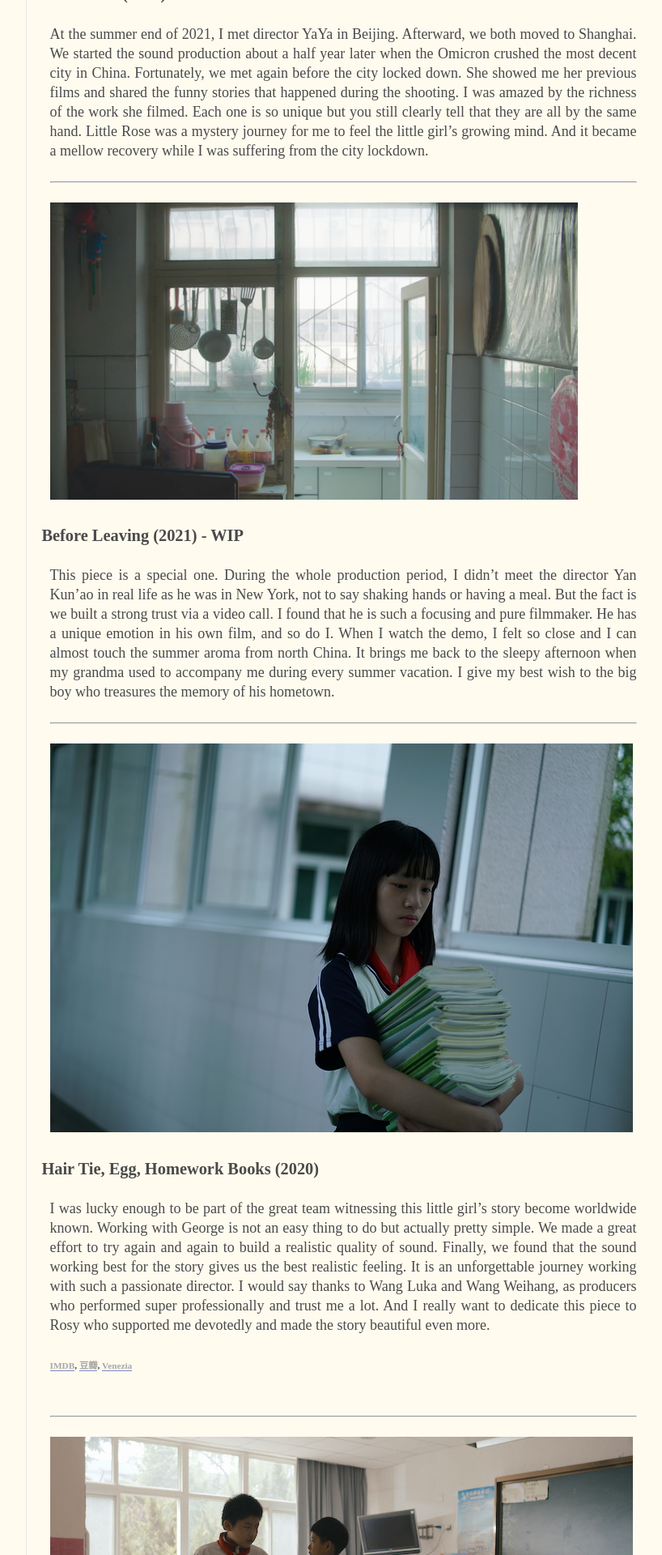
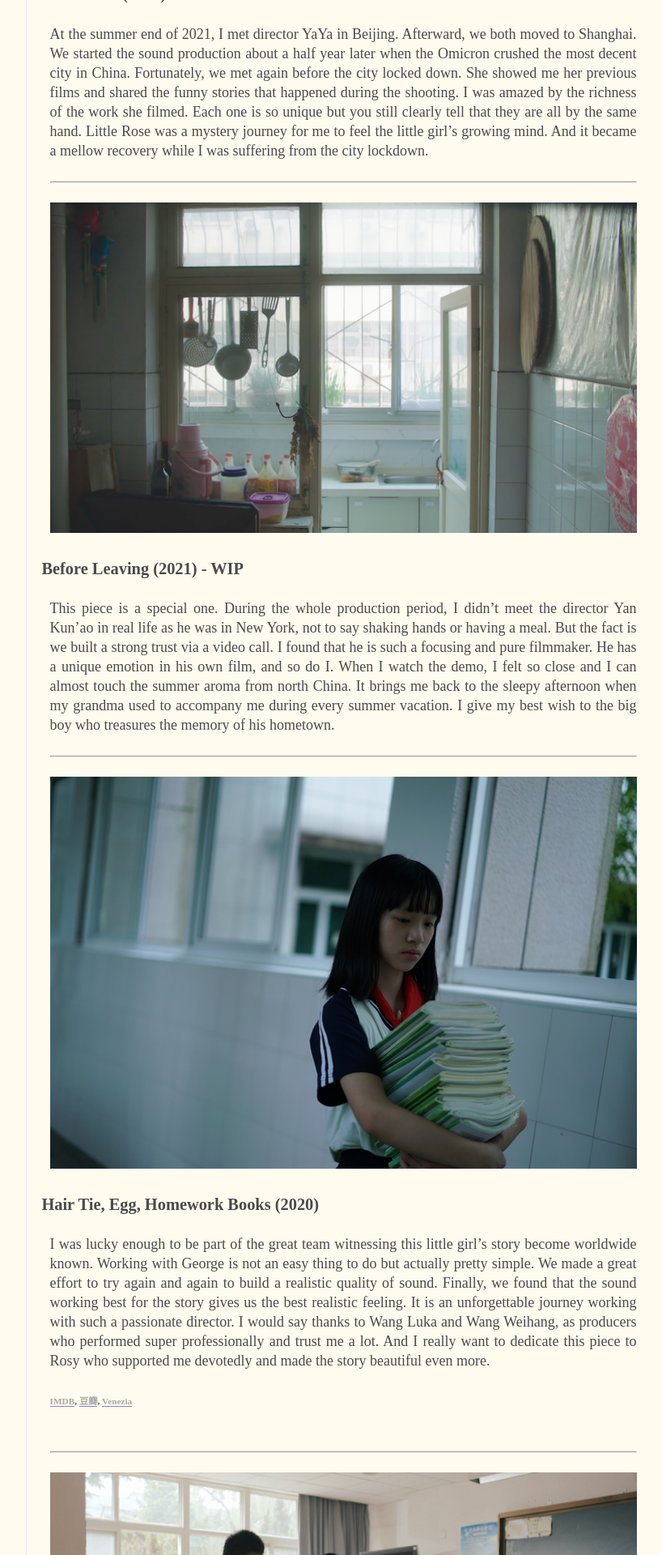
Before and after one commit to zhaojian26/works, a Jekyll site: the page built from _posts/2022-04-29-shorts.md, in a window 1280 px wide. Shown: the part 728-2648 px from the top of the page at 81% size, without its empty margins (326-1144 px from the left). Built offline with Jekyll 4.4.1, drawn with Linux system fonts in a browser that asks for light colours.

Commit message:
add responsive setting

```diff
--- a/_posts/2022-04-29-shorts.md
+++ b/_posts/2022-04-29-shorts.md
@@ -13,8 +13,7 @@ categories: posts
 
 <hr/>
 <br>
-<!-- ![](/works/images/beforeleaving.png) -->
-<img src="/works/images/beforeleaving.png" width="90%">
+<img src="/works/images/beforeleaving.png" width="100%">
 
 
 ## Before Leaving (2021) - WIP
@@ -23,7 +22,7 @@ categories: posts
 
 <hr/>
 <br>
-![](/works/images/tousheng.jpg)
+<img src="/works/images/tousheng.jpg" width="100%">
 
 ## Hair Tie, Egg, Homework Books (2020)
 
@@ -33,7 +32,7 @@ categories: posts
 <br>
 <hr/>
 <br>
-![](/works/images/yilei.jpg)
+<img src="/works/images/yilei.jpg" width="100%">
 
 ## Outcast (2018)
 
```
Also changed, not shown: _posts/2022-04-28-features.md (+2 -2 lines).
